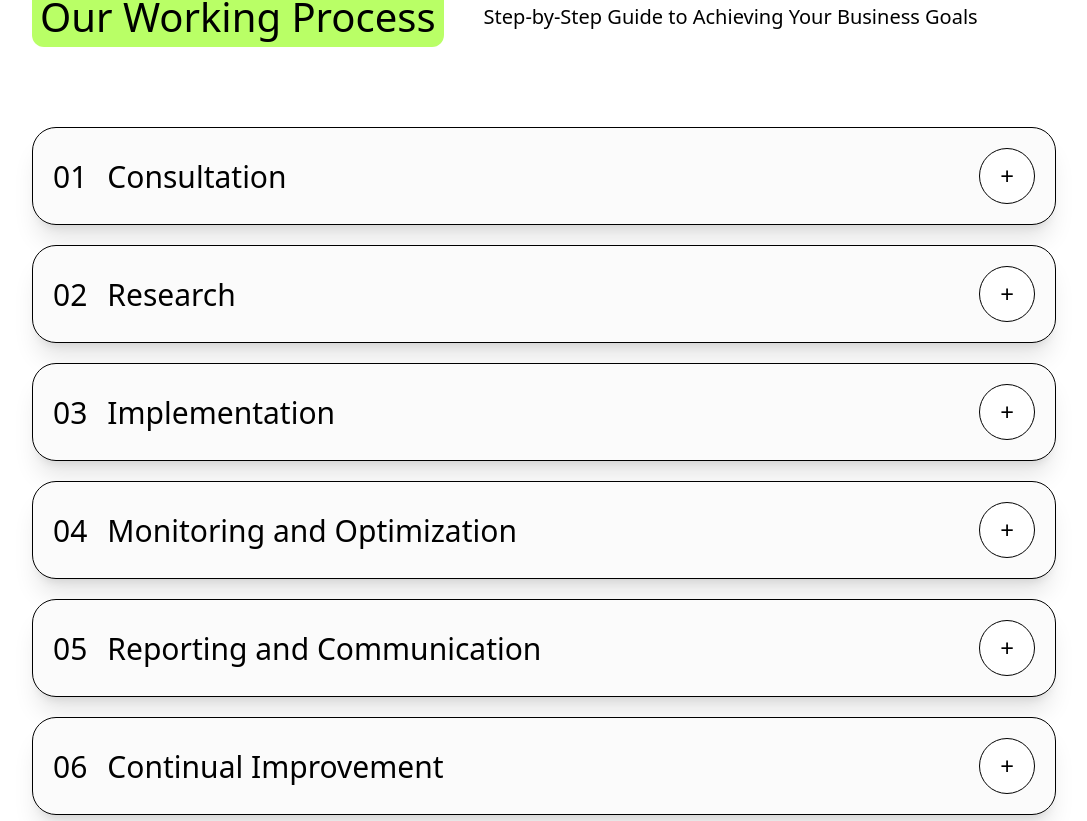
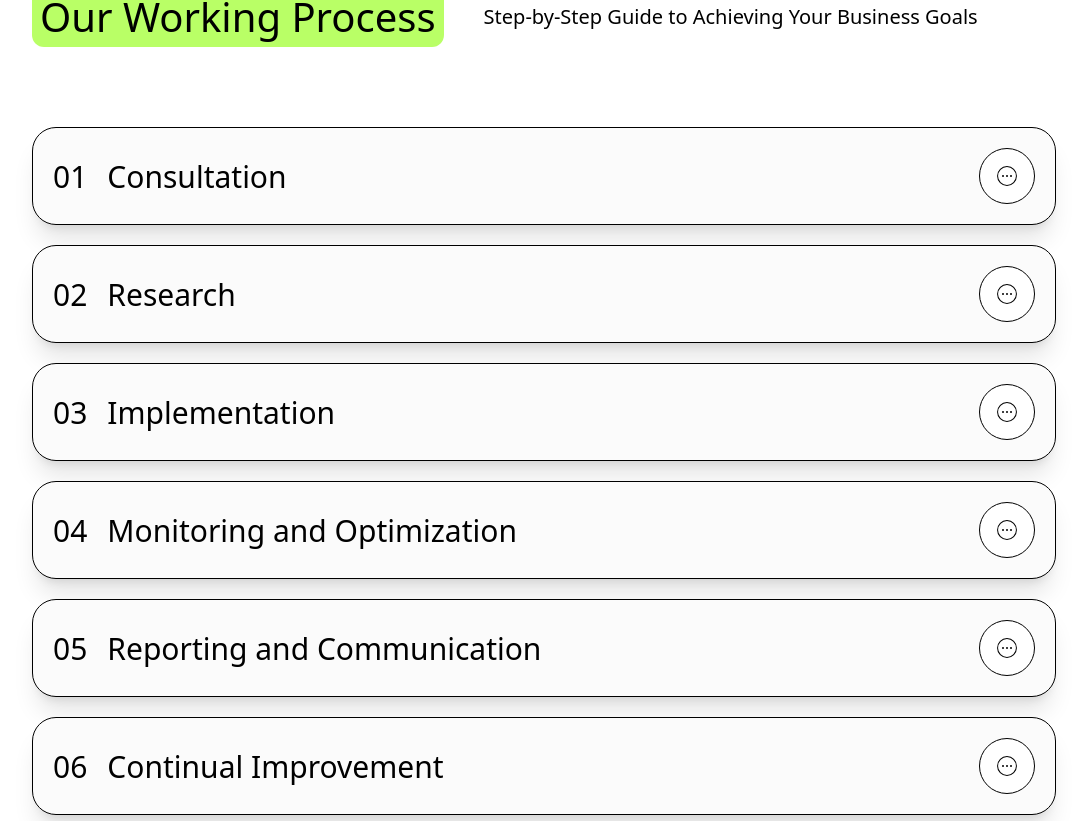
Before and after one commit to Yousefkhalil00/Marketing-Page, a React (Vite) app: page / in a window 1280 px wide. Shown: the part 2699-3520 px from the top of the page, without its empty margins (96-1183 px from the left). Built offline with nearby package versions, Linux system fonts and the light colour scheme.

Commit message:
modified:   src/components/WorkingProcess.jsx

```diff
--- a/src/components/WorkingProcess.jsx
+++ b/src/components/WorkingProcess.jsx
@@ -1,5 +1,7 @@
 import { useState } from "react";
 import { motion } from "motion/react";
+import { CiCircleMore } from "react-icons/ci";
+import { IoIosCloseCircle } from "react-icons/io";
 
 const content = [
   {
@@ -108,9 +110,9 @@ const WorkingProcess = () => {
                 </h3>
                 <button
                   onClick={() => handleIsActive(item.id)}
-                  className="w-14 h-14 flex items-center justify-center border border-black rounded-full bg-white text-2xl font-medium transition-all duration-300 cursor-pointer"
+                  className=" w-7 h-7 md:w-14 md:h-14 flex items-center justify-center border border-black rounded-full bg-white text-2xl font-medium transition-all duration-300 cursor-pointer"
                 >
-                  {isActive ? "−" : "+"}
+                  {isActive ? <IoIosCloseCircle /> : <CiCircleMore />}
                 </button>
               </div>
 
```
